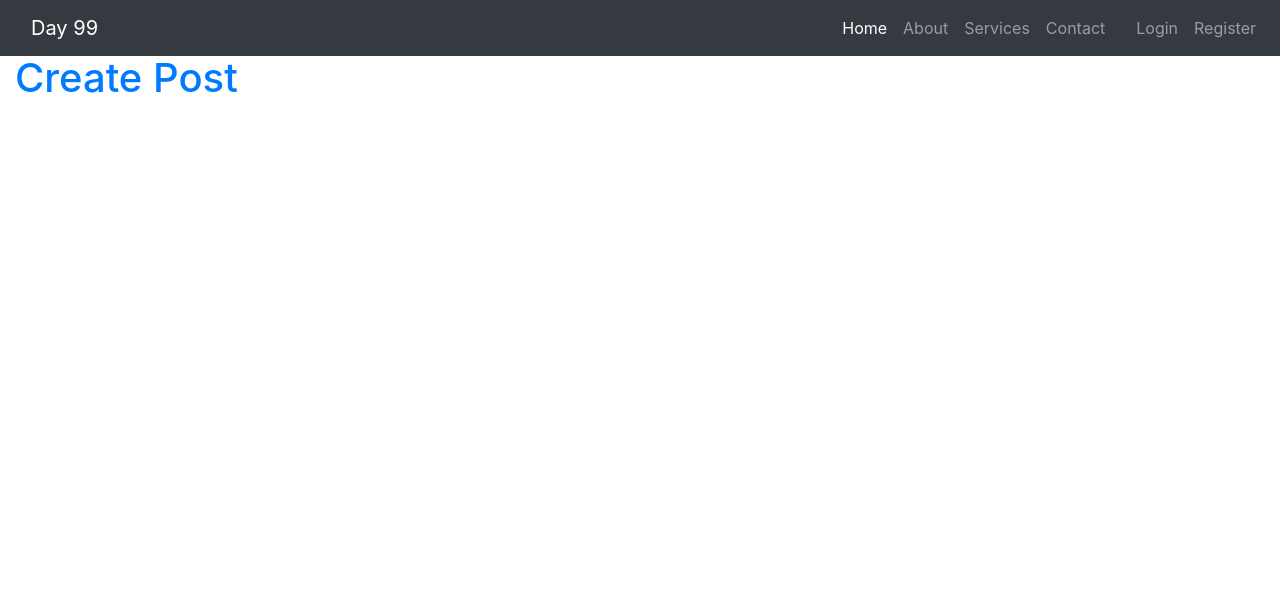
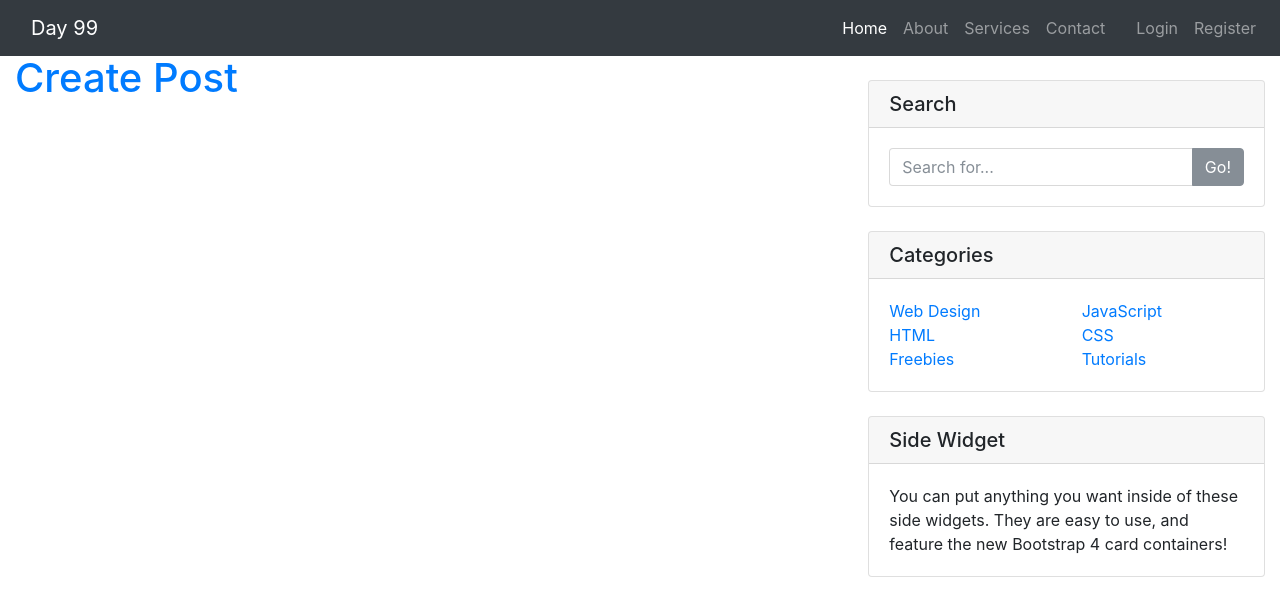
Before and after one commit to cmartin-cay/caytalk, a Flask app: page / in a window 1280 px wide. Shown: the top 616 px of the page. Run offline with Flask 2, Linux system fonts and the light colour scheme; data that the repository does not hold is empty; some libraries are stand-ins or nearby versions.

Commit message:
Format Right Side

```diff
--- a/app/templates/base.html
+++ b/app/templates/base.html
@@ -58,6 +58,63 @@
               {% endwith %}
               {% block app_content %}{% endblock %}
           </div>
+          <!-- Sidebar Widgets Column -->
+          <div class="col-md-4">
+              <!-- Search Widget -->
+              <div class="card my-4">
+                  <h5 class="card-header">Search</h5>
+                  <div class="card-body">
+                      <div class="input-group">
+                          <input type="text" class="form-control" placeholder="Search for...">
+                          <span class="input-group-btn">
+                  <button class="btn btn-secondary" type="button">Go!</button>
+                </span>
+                      </div>
+                  </div>
+              </div>
+              <!-- Categories Widget -->
+              <div class="card my-4">
+                  <h5 class="card-header">Categories</h5>
+                  <div class="card-body">
+                      <div class="row">
+                          <div class="col-lg-6">
+                              <ul class="list-unstyled mb-0">
+                                  <li>
+                                      <a href="#">Web Design</a>
+                                  </li>
+                                  <li>
+                                      <a href="#">HTML</a>
+                                  </li>
+                                  <li>
+                                      <a href="#">Freebies</a>
+                                  </li>
+                              </ul>
+                          </div>
+                          <div class="col-lg-6">
+                              <ul class="list-unstyled mb-0">
+                                  <li>
+                                      <a href="#">JavaScript</a>
+                                  </li>
+                                  <li>
+                                      <a href="#">CSS</a>
+                                  </li>
+                                  <li>
+                                      <a href="#">Tutorials</a>
+                                  </li>
+                              </ul>
+                          </div>
+                      </div>
+                  </div>
+              </div>
+              <!-- Side Widget -->
+              <div class="card my-4">
+                  <h5 class="card-header">Side Widget</h5>
+                  <div class="card-body">
+                      You can put anything you want inside of these side widgets. They are easy to use, and feature the new Bootstrap 4 card containers!
+                  </div>
+              </div>
+          </div>
       </div>
+  </div>
   </body>
 </html>
```
